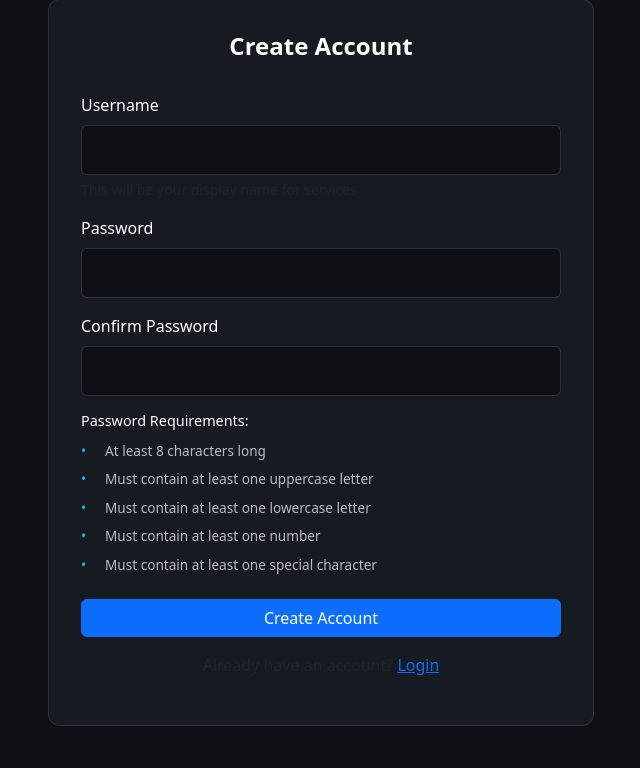
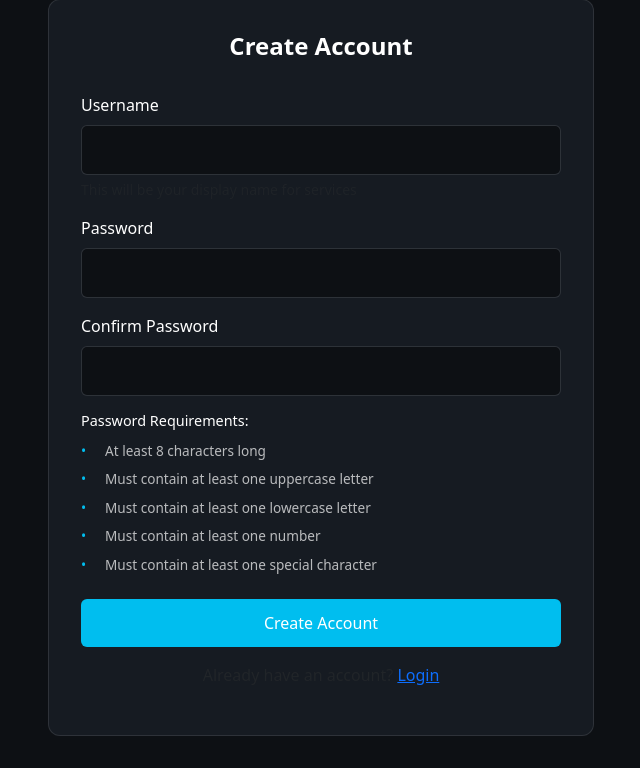
Before and after one commit to onur-CK/SkillFlow, a Django app: template skillflow/templates/sign-up.html in a window 1280 px wide. Shown: the part 263-1031 px from the top of the page, without its empty margins (319-959 px from the left). Before the commit the page ends 989 px from the top, so only its background shows below. Run offline with Django 5.2, Linux system fonts and the light colour scheme; the template is opened without the code that fills it, so the values that code supplies are empty.

Commit message:
create account button styling and css comments.

```diff
--- a/skillflow/static/css/styles.css
+++ b/skillflow/static/css/styles.css
@@ -211,7 +211,7 @@ body {
 /* -------------------------------------------------------------------------------- Sign Up Form */
 
 .signup-section {
-    padding: 2rem 0; /* Adds 2rem padding to the top and bottom of the signup section */
+    padding: 2rem 0; /* Adds padding to the top and bottom of the signup section */
 }
 
 .form-card {
@@ -273,3 +273,11 @@ body {
     position: absolute;
     left: 0; /* Aligns the bullet point to the left of the list item */
 }
+
+.custom-submit {
+    background-color: #00beef;
+    border: none; /* Removes the border around the button */
+    padding: 0.75rem;
+    font-weight: 500; /* Makes the button text slightly bold */
+    transition: all 0.3s ease; /* Adds a smooth transition effect for all properties */
+}
```
